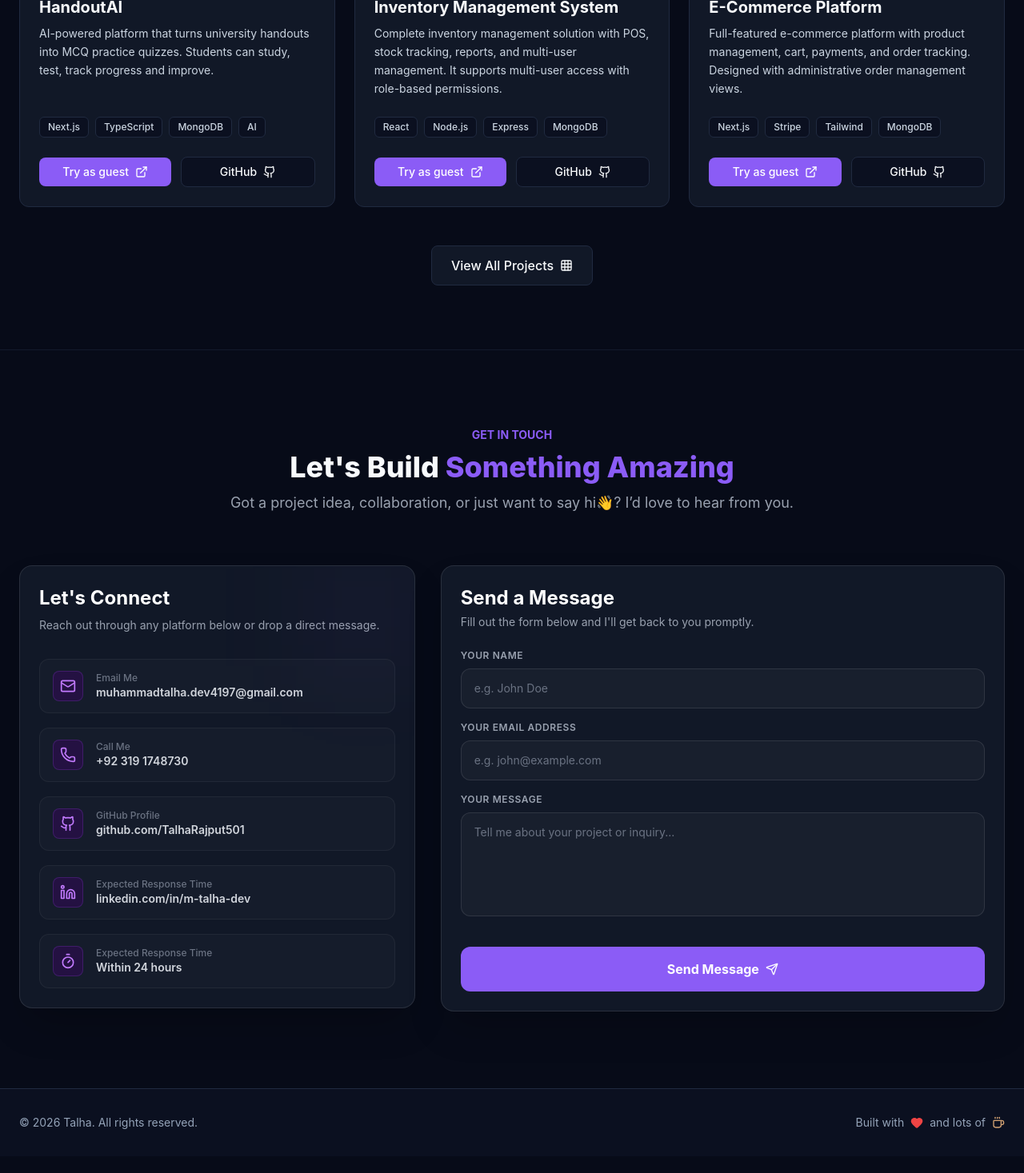
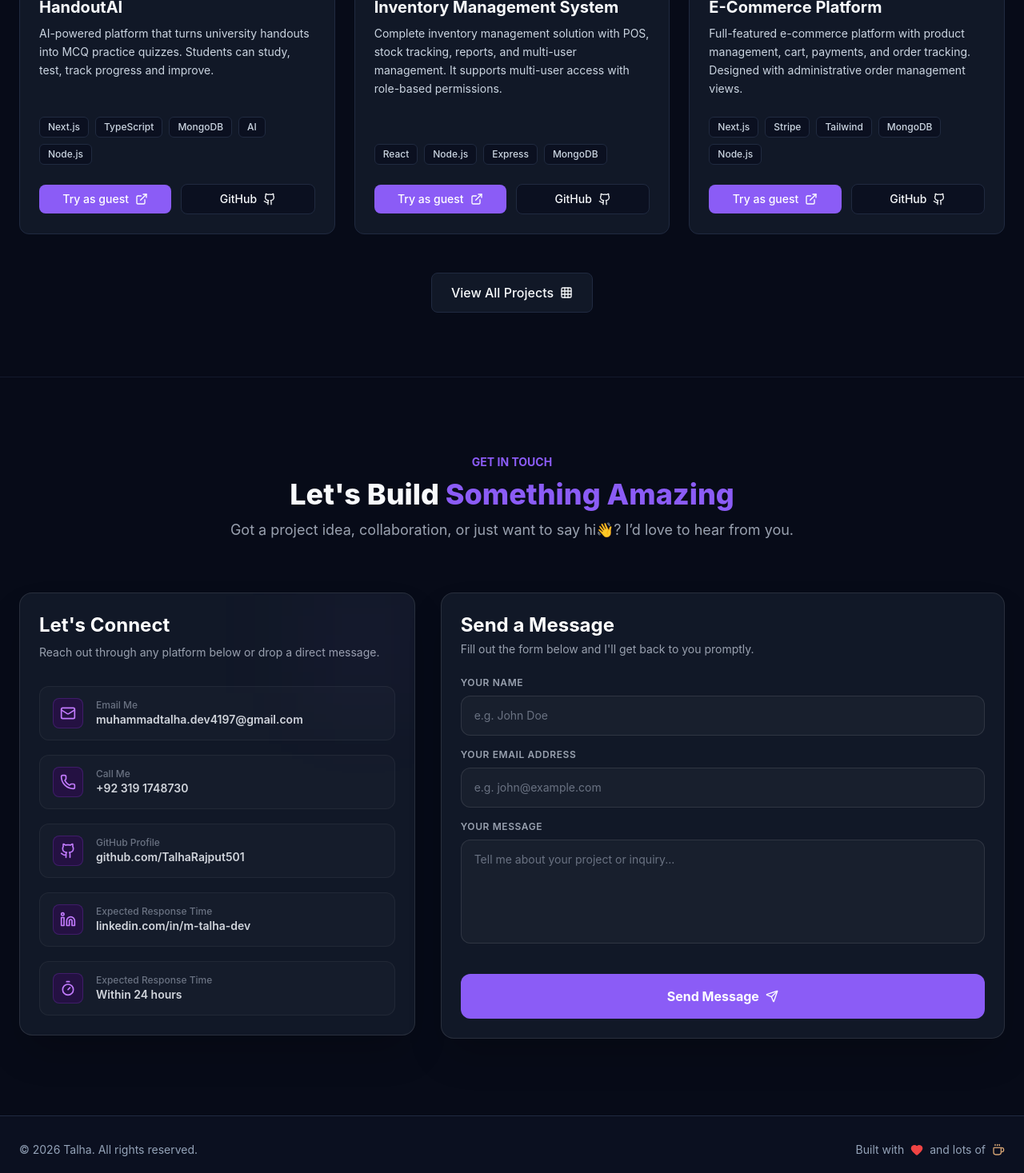
Before and after one commit to TalhaRajput501/Muhammad-Talha, a Next.js app: page / in a window 1280 px wide. Shown: the part 2218-3685 px from the top of the page at 80% size. Before the commit the page ends 3664 px from the top, so only its background shows below. Built offline with nearby package versions, Linux system fonts and the light colour scheme; no server answers; a web font is replaced by a local one.

Commit message:
upgrade projects

```diff
--- a/components/Contact.tsx
+++ b/components/Contact.tsx
@@ -177,8 +177,7 @@ export default function Contact() {
               </Link>
 
               {/* response */}
-              <Link
-                href="/#"
+              <div
                 // target="_blank"
                 rel="noopener noreferrer"
                 className="group flex items-center gap-3 sm:gap-4 rounded-xl border border-white/5 bg-white/[0.02] px-3 sm:px-4 py-3.5 text-gray-300 transition-all duration-200 hover:-translate-y-0.5 hover:border-purple-500/40 hover:bg-purple-950/20 hover:text-white"
@@ -196,7 +195,7 @@ export default function Contact() {
                     Within 24 hours
                   </span>
                 </div>
-              </Link>
+              </div>
 
             </div>
           </div>
--- a/components/Projects.tsx
+++ b/components/Projects.tsx
@@ -27,7 +27,7 @@ function Projects() {
           title="HandoutAI"
           description="AI-powered platform that turns university handouts into MCQ practice quizzes. Students can study, test, track progress and improve."
           image="/handout.png"
-          technology={['Next.js', 'TypeScript', 'MongoDB', 'AI']}
+          technology={['Next.js', 'TypeScript', 'MongoDB', 'AI', 'Node.js']}
           // link="https://handoutai.vercel.app/"
           link="https://handoutai.online/"
           gitHubLink="https://github.com/TalhaRajput501"
@@ -48,7 +48,7 @@ function Projects() {
           title="E-Commerce Platform"
           description="Full-featured e-commerce platform with product management, cart, payments, and order tracking. Designed with administrative order management views."
           image="./ecom.png"
-          technology={['Next.js', 'Stripe', 'Tailwind', 'MongoDB']}
+          technology={['Next.js', 'Stripe', 'Tailwind', 'MongoDB', 'Node.js', ]}
           link="https://complete-me-beta.vercel.app/"
           gitHubLink="https://github.com/TalhaRajput501/completeMe"
         />
```
